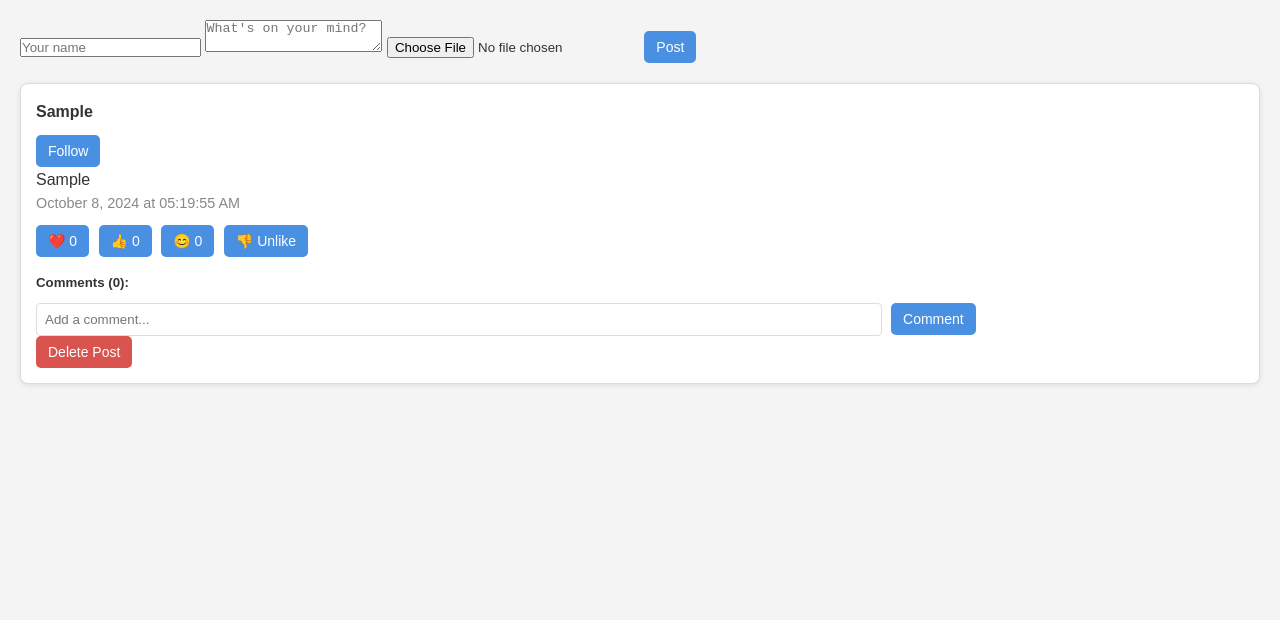
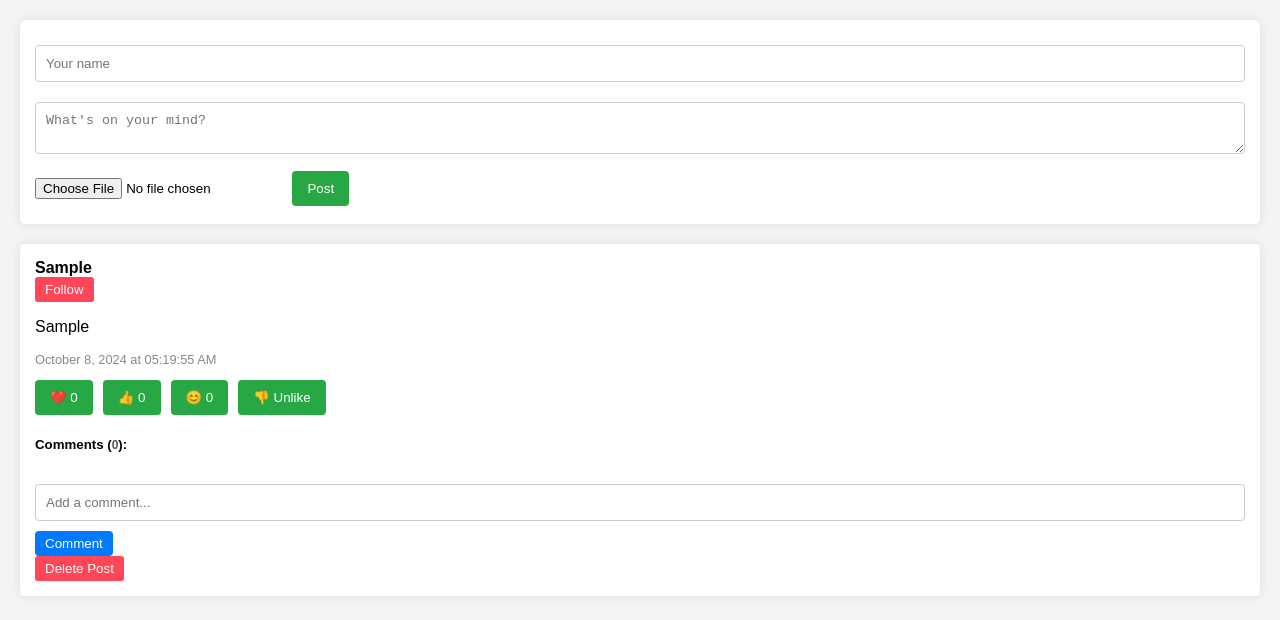
Before and after one commit to Banupriya0811/Bp, a plain HTML site: page micro/index.html in a window 1280 px wide. Both pictures are taken after typing "Sample", "Sample" into the empty fields and a click on the button "Post". Drawn offline with Linux system fonts and the light colour scheme.

Commit message:
Update style.css

```diff
--- a/micro/style.css
+++ b/micro/style.css
@@ -1,127 +1,142 @@
-/* Basic Reset */
-* {
+/* B/* General styles */
+body {
+    font-family: Arial, sans-serif;
     margin: 0;
-    padding: 0;
+    padding: 20px;
+    background-color: #f4f4f4;
+}
+
+h4 {
+    margin: 0;
+}
+
+/* Post form styles */
+.post-form {
+    margin-bottom: 20px;
+    background-color: white;
+    padding: 15px;
+    border-radius: 5px;
+    box-shadow: 0 0 10px rgba(0, 0, 0, 0.1);
+}
+
+/* Input styles */
+input[type="text"],
+textarea {
+    width: 100%;
+    padding: 10px;
+    margin: 10px 0;
+    border: 1px solid #ccc;
+    border-radius: 4px;
     box-sizing: border-box;
 }
 
-/* Body Styling */
-body {
-    font-family: Arial, sans-serif;
-    background-color: #f4f4f4; /* Light background */
-    color: #333; /* Dark text for contrast */
-    line-height: 1.6; /* Improved readability */
-    padding: 20px; /* Add padding around the content */
+input[type="file"] {
+    margin: 10px 0;
 }
 
-/* Main Container */
-.container {
-    max-width: 800px; /* Center the content */
-    margin: 0 auto; /* Center horizontally */
-    padding: 20px;
-    background: white; /* White background for the container */
-    border-radius: 10px; /* Rounded corners */
-    box-shadow: 0 2px 10px rgba(0, 0, 0, 0.1); /* Subtle shadow for depth */
-}
-
-/* Header Styling */
-h1 {
-    text-align: center; /* Center the title */
-    color: #4A90E2; /* Primary color for the title */
-    margin-bottom: 20px; /* Space below the title */
-}
-
-/* Post Container */
-#posts {
-    margin-top: 20px; /* Space above the posts */
-}
-
-/* Post Styling */
-.post {
-    background: #ffffff; /* White background for posts */
-    border: 1px solid #ddd; /* Light gray border */
-    border-radius: 8px; /* Rounded corners */
-    padding: 15px; /* Padding inside posts */
-    margin-bottom: 20px; /* Space between posts */
-    box-shadow: 0 1px 5px rgba(0, 0, 0, 0.1); /* Shadow for depth */
-}
-
-/* User Name */
-h4 {
-    margin-bottom: 10px; /* Space below user name */
-    color: #333; /* Darker color for user names */
-}
-
-/* Button Styling */
+/* Button styles */
 button {
-    background-color: #4A90E2; /* Primary button color */
-    color: #ffffff; /* White text color */
-    border: none; /* Remove default border */
-    border-radius: 5px; /* Rounded corners */
-    padding: 8px 12px; /* Padding inside buttons */
-    cursor: pointer; /* Pointer cursor on hover */
-    transition: background-color 0.3s; /* Smooth transition */
-    margin-right: 5px; /* Space between buttons */
-    font-size: 14px; /* Font size for buttons */
+    background-color: #28a745;
+    color: white;
+    border: none;
+    padding: 10px 15px;
+    border-radius: 4px;
+    cursor: pointer;
+    transition: background-color 0.3s;
 }
 
 button:hover {
-    background-color: #357ABD; /* Darker shade on hover */
+    background-color: #218838;
 }
 
-/* Comment Section */
-.comment-section {
-    margin-top: 15px; /* Space above the comment section */
+/* Post styles */
+.post {
+    background-color: white;
+    padding: 15px;
+    margin: 10px 0;
+    border-radius: 4px;
+    box-shadow: 0 0 10px rgba(0, 0, 0, 0.1);
 }
 
-/* Input for Comments */
-.comment-input {
-    width: 70%; /* Width of the comment input */
-    padding: 8px; /* Padding inside input */
-    margin-right: 5px; /* Space to the right */
-    border: 1px solid #ddd; /* Light border */
-    border-radius: 4px; /* Rounded corners */
+/* Image styles */
+.post img {
+    max-width: 100%;
+    height: auto;
+    margin-top: 10px;
+    border-radius: 5px;
 }
 
-/* Reaction Buttons */
+/* Reaction buttons container */
 .reaction-buttons {
-    margin-top: 10px; /* Space above reaction buttons */
+    display: flex;
+    gap: 10px;
+    margin-top: 10px;
 }
 
-/* Timestamp Styling */
-.post-timestamp,
-.comment-timestamp {
-    font-size: 0.9em; /* Smaller font size for timestamps */
-    color: #888; /* Light gray color for timestamps */
+/* Individual reaction button styles */
+.reaction-button,
+.delete-button,
+.follow-button {
+    background-color: #ff4757;
+    color: white;
+    border: none;
+    padding: 5px 10px;
+    border-radius: 3px;
+    cursor: pointer;
+    transition: background-color 0.3s;
 }
 
-/* Delete Button Styling */
-.delete-button {
-    background-color: #d9534f; /* Danger color for delete */
+.reaction-button:hover,
+.delete-button:hover,
+.follow-button:hover {
+    background-color: #e84118;
 }
 
-.delete-button:hover {
-    background-color: #c9302c; /* Darker shade on hover */
+/* Comment input styles */
+.comment-input {
+    width: calc(100% - 80px);
+    margin-right: 5px;
 }
 
-/* Comment List */
-ul {
-    list-style-type: none; /* Remove bullets from list */
-    padding-left: 0; /* Remove padding from list */
+/* Comment counter styles */
+.comment-counter {
+    font-size: 0.9em;
+    color: #555;
 }
 
-.comment-section h5 {
-    margin-bottom: 10px; /* Space below comments title */
+/* Timestamp styles */
+.post-timestamp, .comment-timestamp {
+    font-size: 0.8em;
+    color: #888;
+    margin-top: 5px;
 }
 
-/* Responsive Styles */
-@media (max-width: 600px) {
-    .comment-input {
-        width: 100%; /* Full width on small screens */
-    }
+/* Additional styles for comments */
+.comment-section {
+    margin-top: 10px;
+}
 
-    button {
-        width: 100%; /* Full width for buttons on small screens */
-        margin-bottom: 5px; /* Space below buttons */
-    }
+/* Style for comment list */
+.comment-section ul {
+    list-style-type: none;
+    padding: 0;
+    margin: 0;
 }
+
+.comment-section li {
+    margin-bottom: 5px;
+    padding: 5px;
+    background-color: #f9f9f9;
+    border-radius: 3px;
+}
+
+/* Comment input button styles */
+.comment-button {
+    background-color: #007bff;
+    padding: 5px 10px;
+}
+
+.comment-button:hover {
+    background-color: #0056b3;
+}
+asic Reset */
```
